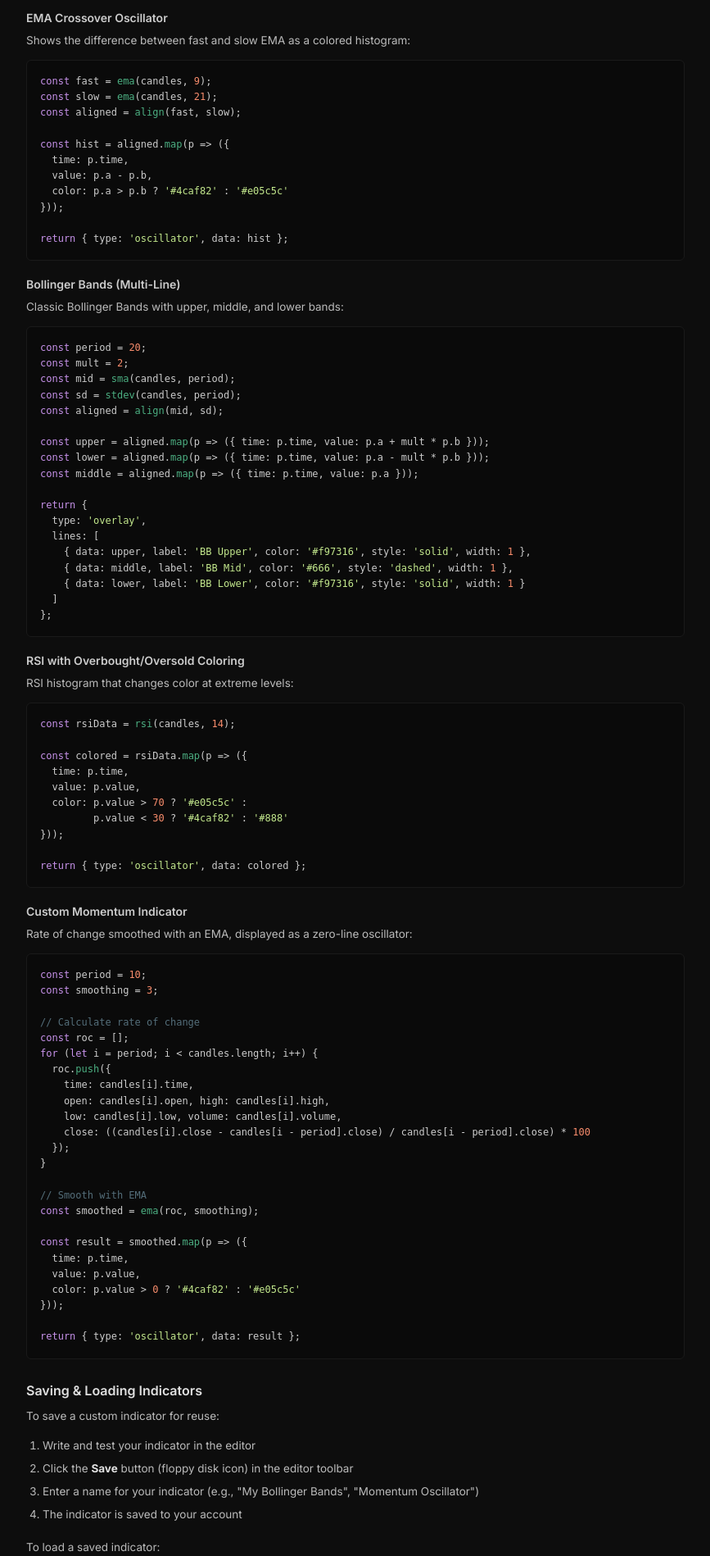
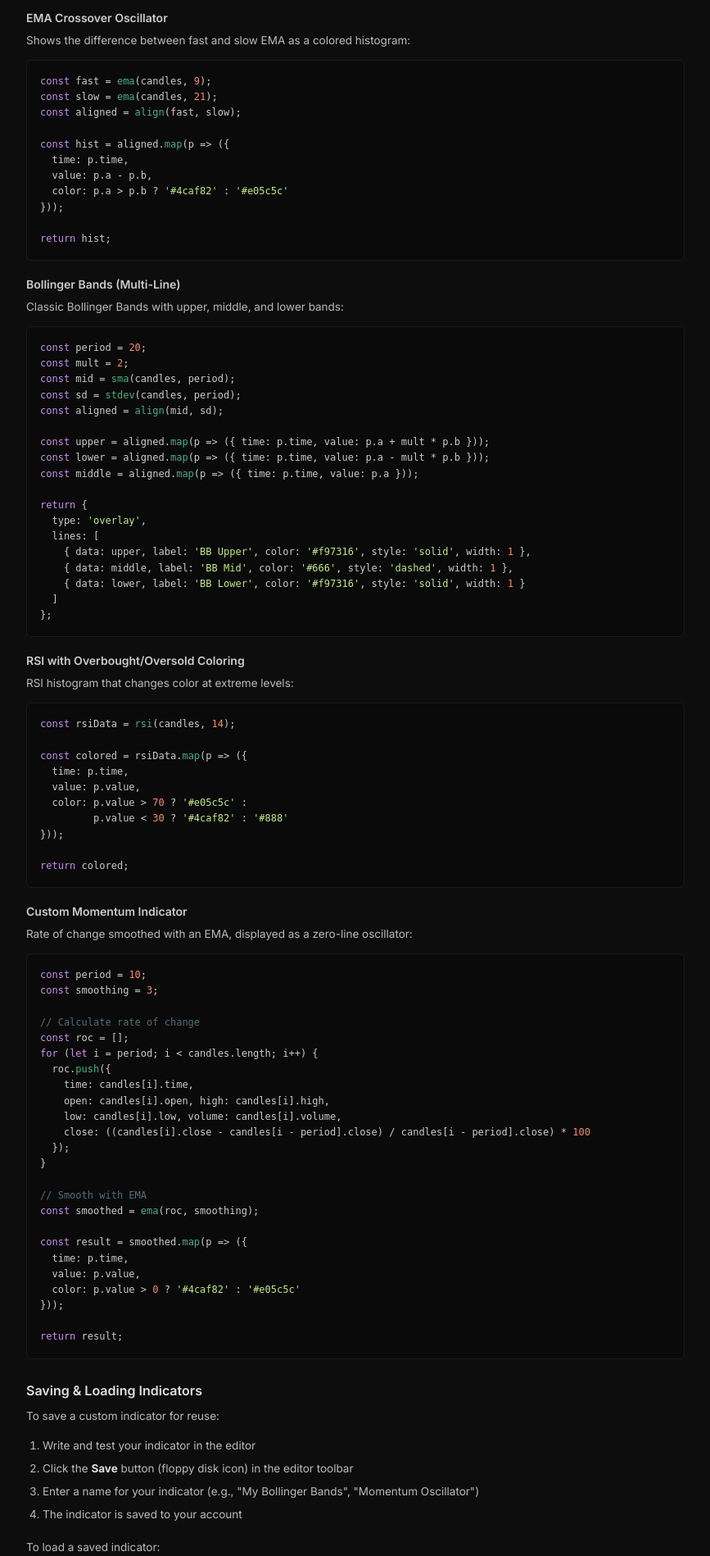
Before and after one commit to dvln811/PatternFoundry, a Flask app: page /docs/indicators in a window 1280 px wide. Shown: the part 3772-5670 px from the top of the page at 82% size, without its empty margins (206-1073 px from the left). Run offline with Flask 3, Linux system fonts and the light colour scheme.

Commit message:
fix: text tool double-click edit, docs remove type:oscillator from examples

```diff
--- a/templates/docs_indicators.html
+++ b/templates/docs_indicators.html
@@ -193,7 +193,7 @@ table tr:hover td{background:#151515}
   color: p.a &gt; p.b ? <span class="str">'#4caf82'</span> : <span class="str">'#e05c5c'</span>
 }));
 
-<span class="kw">return</span> { type: <span class="str">'oscillator'</span>, data: hist };</pre>
+<span class="kw">return</span> hist;</pre>
 
 <h4>Bollinger Bands (Multi-Line)</h4>
 <p>Classic Bollinger Bands with upper, middle, and lower bands:</p>
@@ -227,7 +227,7 @@ table tr:hover td{background:#151515}
          p.value &lt; <span class="num">30</span> ? <span class="str">'#4caf82'</span> : <span class="str">'#888'</span>
 }));
 
-<span class="kw">return</span> { type: <span class="str">'oscillator'</span>, data: colored };</pre>
+<span class="kw">return</span> colored;</pre>
 
 <h4>Custom Momentum Indicator</h4>
 <p>Rate of change smoothed with an EMA, displayed as a zero-line oscillator:</p>
@@ -254,7 +254,7 @@ table tr:hover td{background:#151515}
   color: p.value &gt; <span class="num">0</span> ? <span class="str">'#4caf82'</span> : <span class="str">'#e05c5c'</span>
 }));
 
-<span class="kw">return</span> { type: <span class="str">'oscillator'</span>, data: result };</pre>
+<span class="kw">return</span> result;</pre>
 
 <h3>Saving &amp; Loading Indicators</h3>
 <p>To save a custom indicator for reuse:</p>
```
Also changed, not shown: static/canvas-overlay.js (+22 -4 lines).
